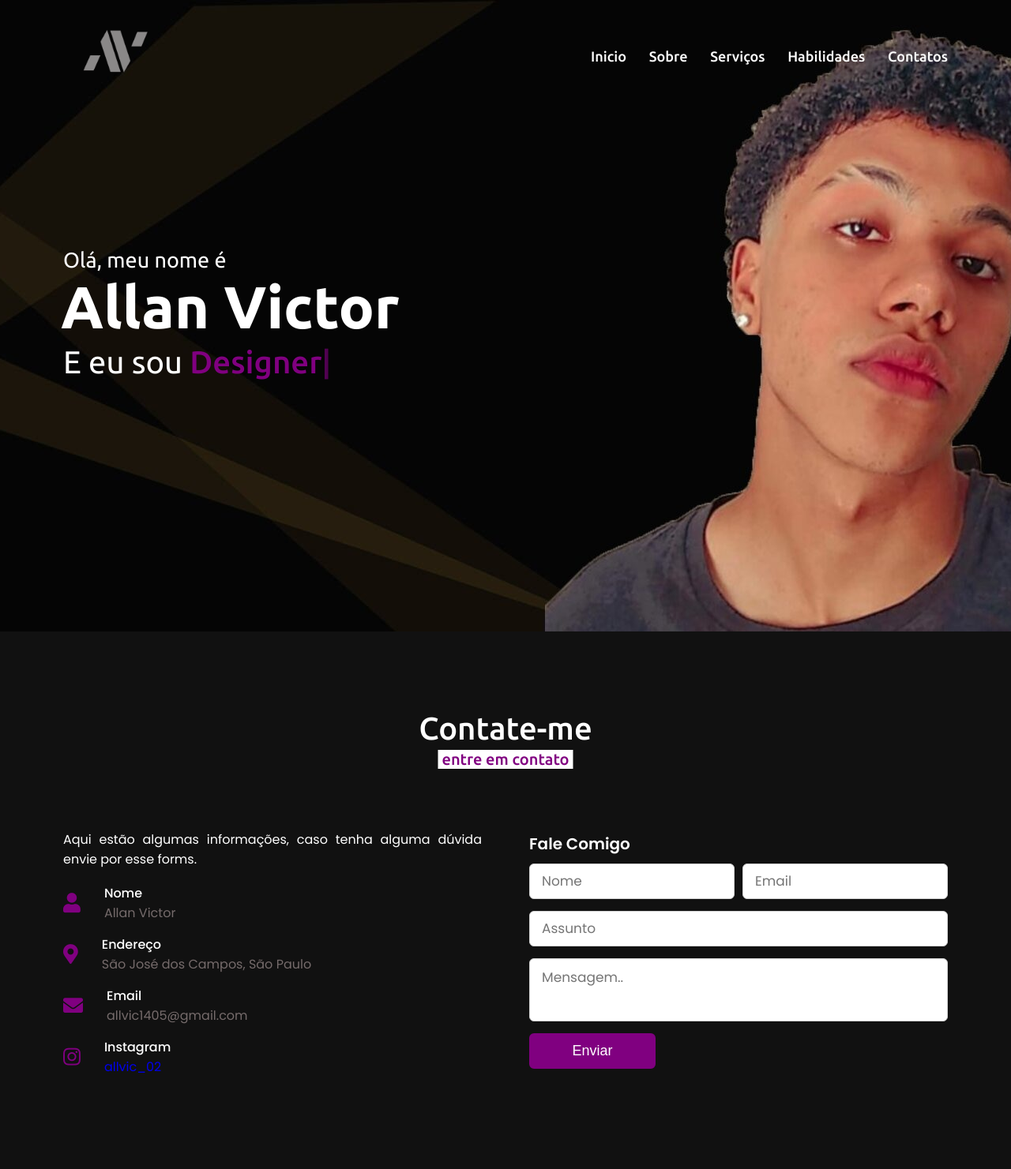
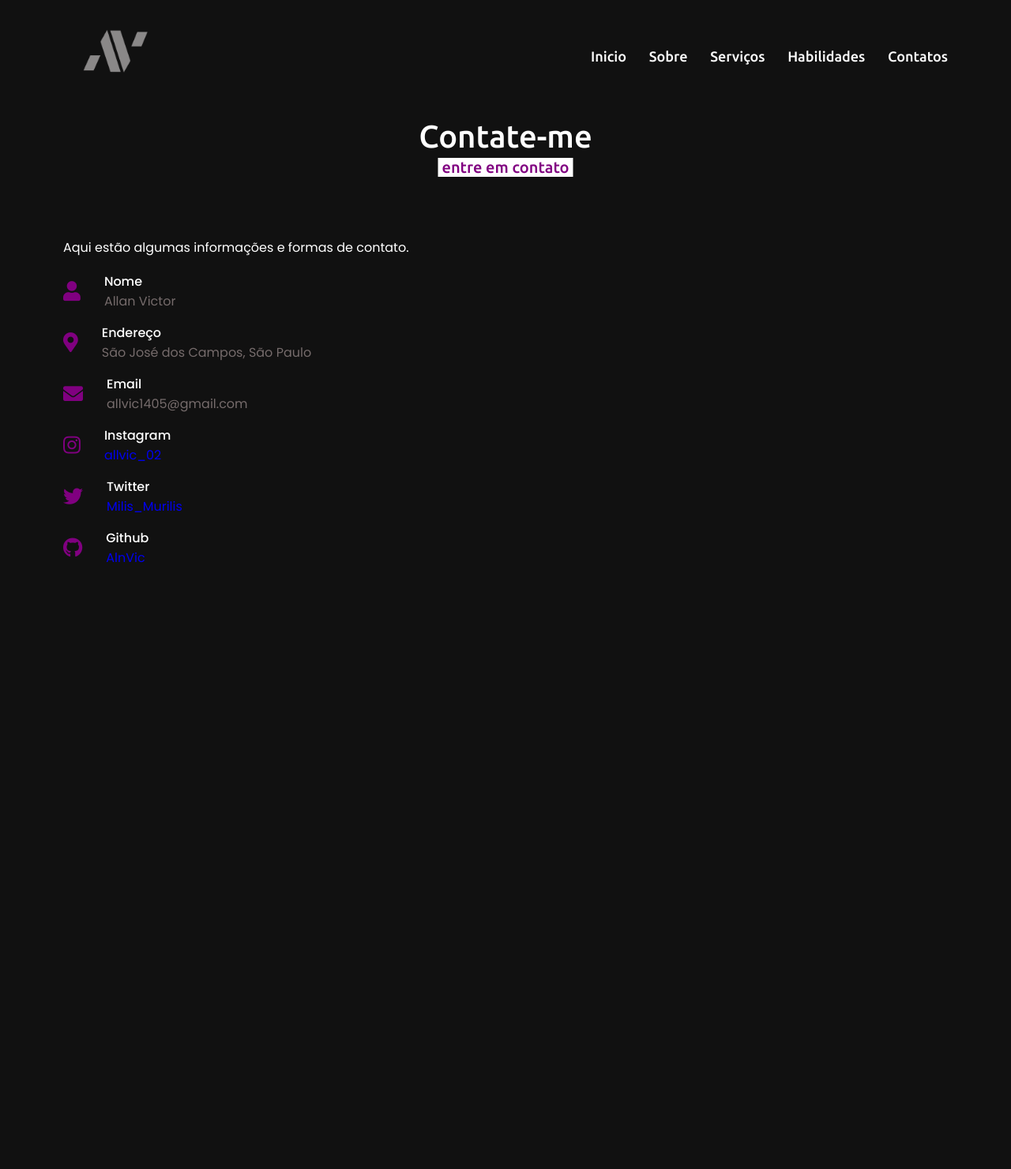
Before and after one commit to AlnVic/Portfolio, a Flask app: page /Contatos in a window 1280 px wide. Shown: the whole page at 79% size. After the commit the page ends 713 px from the top, so only its background shows below. Run offline with Flask 2, Linux system fonts and the light colour scheme.

Commit message:
Correções das páginas

```diff
--- a/src/static/style.css
+++ b/src/static/style.css
@@ -417,65 +457,6 @@ section .title::after{
 }
 .contact .contact-content .info .sub-title{
     color: rgb(117, 107, 107);
-}
-.contact .right form .fields{
-    display: flex;
-}
-.contact .right form .field,
-.contact .right form .fields .field{
-    height: 45px;
-    width: 100%;
-    margin-bottom: 15px;
-}
-.contact .right form .textarea{
-    height: 80px;
-    width: 100%;
-}
-.contact .right form .name{
-    margin-right: 10px;
-}
-.contact .right form .field input,
-.contact .right form .textarea textarea{
-    height: 100%;
-    width: 100%;
-    border: 1px solid lightgrey;
-    border-radius: 6px;
-    outline: none;
-    padding: 0 15px;
-    font-size: 17px;
-    font-family: 'Poppins', sans-serif;
-    transition: all 0.3s ease;
-}
-.contact .right form .field input:focus,
-.contact .right form .textarea textarea:focus{
-    border-color: #b3b3b3;
-}
-.contact .right form .textarea textarea{
-  padding-top: 10px;
-  resize: none;
-}
-.contact .right form .button-area{
-  display: flex;
-  align-items: center;
-}
-.right form .button-area button{
-  color: #fff;
-  display: block;
-  width: 160px!important;
-  height: 45px;
-  outline: none;
-  font-size: 18px;
-  font-weight: 500;
-  border-radius: 6px;
-  cursor: pointer;
-  flex-wrap: nowrap;
-  background: purple;
-  border: 2px solid purple;
-  transition: all 0.3s ease;
-}
-.right form .button-area button:hover{
-  color: purple;
-  background: none;
 }
 /* footer section styling */
 footer{
--- a/src/templates/contatos.html
+++ b/src/templates/contatos.html
@@ -34,23 +34,14 @@
         </div>
     </nav>
 
-<section class="home" id="home">
-    <div class="max-width">
-        <div class="home-content">
-            <div class="text-1">Olá, meu nome é</div>
-            <div class="text-2">Allan Victor</div>
-            <div class="text-3">E eu sou <span class="typing"></span></div>
-        </div>
-    </div>
-</section>
-
 <section class="contact" id="contact">
     <div class="max-width">
+        <br><br>
         <h2 class="title">Contate-me</h2>
         <div class="contact-content">
             <div class="column left">
                 <br>
-                <p>Aqui estão algumas informações, caso tenha alguma dúvida envie por esse forms.</p>
+                <p>Aqui estão algumas informações e formas de contato.</p>
                 <div class="icons">
                     <div class="row">
                         <i class="fas fa-user"></i>
@@ -80,30 +71,23 @@
                             <div class="sub-title"><a href="https://www.instagram.com/allvic_02/">allvic_02</a></div>
                         </div>
                     </div>
+                    <div class="row">
+                        <i class="fab fa-twitter"></i>
+                        <div class="info">
+                            <div class="head">Twitter</div>
+                            <div class="sub-title"><a href="https://twitter.com/Milis_Murilis">Milis_Murilis</a></div>
+                        </div>
+                    </div>
+                    <div class="row">
+                        <i class="fab fa-github"></i>
+                        <div class="info">
+                            <div class="head">Github</div>
+                            <div class="sub-title"><a href="https://github.com/AlnVic">AlnVic</a></div>
+                        </div>
+                    </div>
                 </div>
             </div>
-            <div class="column right">
-                <div class="text">Fale Comigo</div>
-                <form action="#">
-                    <div class="fields">
-                        <div class="field name">
-                            <input type="text" placeholder="Nome" required>
-                        </div>
-                        <div class="field email">
-                            <input type="email" placeholder="Email" required>
-                        </div>
-                    </div>
-                    <div class="field">
-                        <input type="text" placeholder="Assunto" required>
-                    </div>
-                    <div class="field textarea">
-                        <textarea cols="30" rows="10" placeholder="Mensagem.." required></textarea>
-                    </div>
-                    <div class="button-area">
-                        <button type="submit">Enviar</button>
-                    </div>
-                </form>
-            </div>
+
         </div>
     </div>
 </section>
--- a/src/templates/home.html
+++ b/src/templates/home.html
@@ -3,7 +3,7 @@
 <head>
     <meta charset="UTF-8">
     <meta name="viewport" content="width=device-width, initial-scale=1.0">
-    <title>Personal Portfolio Website</title>
+    <title>Portfólio</title>
     <link rel="stylesheet" href="../static/style.css">
     <link rel="stylesheet" href="https://cdnjs.cloudflare.com/ajax/libs/font-awesome/5.15.3/css/all.min.css"/>
     <script src="https://code.jquery.com/jquery-3.5.1.min.js"></script>
```
Also changed, not shown: other parts of src/static/style.css (+46 -6 lines), src/templates/habilidades.html (+7 -16 lines), src/templates/index.html (deleted, +0 -210 lines), src/templates/servicos.html (+12 -30 lines), src/templates/sobre.html (+4 -16 lines), src/static/images/fundo.jpg (added), 1 other file.
